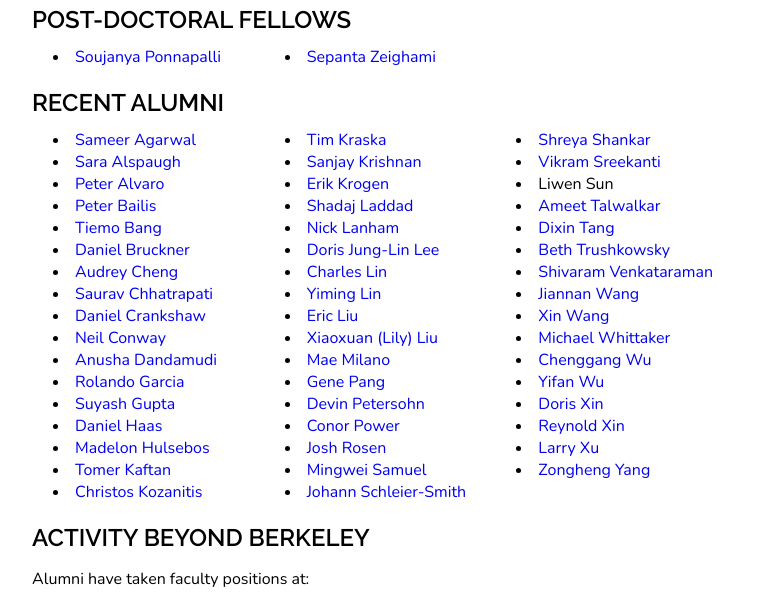
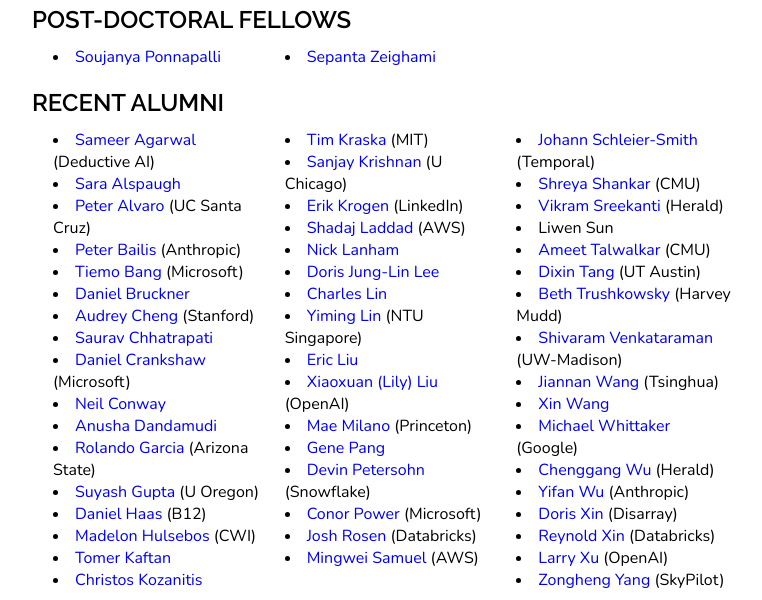
Before and after one commit to BerkeleyDataSystems/website, a plain HTML site: page index.html in a window 1280 px wide. Shown: the part 1590-2190 px from the top of the page, without its empty margins (258-1020 px from the left). Drawn offline with nearby package versions, Linux system fonts and the light colour scheme; files whose address does not match are found by name.

Commit message:
Add current affiliations for recent alumni
Co-Authored-By: Claude Fable 5.2 <noreply@anthropic.com>

```diff
--- a/index.html
+++ b/index.html
@@ -166,56 +166,56 @@
 
         <h2>RECENT ALUMNI</h2>
         <ul class="triplelist">
-            <li><a href="https://sameeragarwal.github.io/">Sameer Agarwal</a></li>
+            <li><a href="https://sameeragarwal.github.io/">Sameer Agarwal</a> (Deductive AI)</li>
             <li><a href="https://www.linkedin.com/in/salspaugh">Sara Alspaugh</a></li>
-            <li><a href="http://people.ucsc.edu/~palvaro/">Peter Alvaro</a></li>
-            <li><a href="http://www.bailis.org/">Peter Bailis</a></li>
-            <li><a href="https://www.informatik.tu-darmstadt.de/systems/systems_tuda/group/team_detail_79552.en.jsp">Tiemo Bang</a></li>
+            <li><a href="http://people.ucsc.edu/~palvaro/">Peter Alvaro</a> (UC Santa Cruz)</li>
+            <li><a href="http://www.bailis.org/">Peter Bailis</a> (Anthropic)</li>
+            <li><a href="https://www.informatik.tu-darmstadt.de/systems/systems_tuda/group/team_detail_79552.en.jsp">Tiemo Bang</a> (Microsoft)</li>
             <li><a href="https://www.linkedin.com/in/daniel-bruckner-35582a2a">Daniel Bruckner</a></li>
-            <li><a href="https://audreyccheng.com/">Audrey Cheng</a></li>
+            <li><a href="https://audreyccheng.com/">Audrey Cheng</a> (Stanford)</li>
             <li><a href="https://saurav-c.github.io/">Saurav Chhatrapati</a></li>
-            <li><a href="https://dancrankshaw.com/">Daniel Crankshaw</a></li>
+            <li><a href="https://dancrankshaw.com/">Daniel Crankshaw</a> (Microsoft)</li>
             <li><a href="http://www.neilconway.org/">Neil Conway</a></li>
             <li><a href="https://www.linkedin.com/in/anusha-dandamudi/">Anusha Dandamudi</a></li>
-            <li><a href="https://rlnsanz.github.io/">Rolando Garcia</a></li>
-            <li><a href="https://gupta-suyash.github.io/">Suyash Gupta</a></li>
-            <li><a href="https://thisisdhaas.com/">Daniel Haas</a></li>
-            <li><a href="https://www.madelonhulsebos.com/">Madelon Hulsebos</a></li>
+            <li><a href="https://rlnsanz.github.io/">Rolando Garcia</a> (Arizona State)</li>
+            <li><a href="https://gupta-suyash.github.io/">Suyash Gupta</a> (U Oregon)</li>
+            <li><a href="https://thisisdhaas.com/">Daniel Haas</a> (B12)</li>
+            <li><a href="https://www.madelonhulsebos.com/">Madelon Hulsebos</a> (CWI)</li>
             <li><a href="https://www.linkedin.com/in/tomerkaftan">Tomer Kaftan</a></li>
             <li><a href="http://cseweb.ucsd.edu/~ckozanit/">Christos Kozanitis</a></li>
-            <li><a href="https://people.csail.mit.edu/kraska/">Tim Kraska</a></li>
-            <li><a href="http://sanjayk.io/">Sanjay Krishnan</a></li>
-            <li><a href="https://www.linkedin.com/in/erik-krogen-42814250">Erik Krogen</a></li>
-            <li><a href="https://www.shadaj.me/">Shadaj Laddad</a></li>
+            <li><a href="https://people.csail.mit.edu/kraska/">Tim Kraska</a> (MIT)</li>
+            <li><a href="http://sanjayk.io/">Sanjay Krishnan</a> (U Chicago)</li>
+            <li><a href="https://www.linkedin.com/in/erik-krogen-42814250">Erik Krogen</a> (LinkedIn)</li>
+            <li><a href="https://www.shadaj.me/">Shadaj Laddad</a> (AWS)</li>
             <li><a href="https://github.com/nicklan">Nick Lanham</a></li>
             <li><a href="https://dorisjlee.github.io/">Doris Jung-Lin Lee</a></li>
             <li><a href="https://charlesl.in">Charles Lin</a></li>
-            <li><a href="https://yiminl18.github.io/">Yiming Lin</a></li>
+            <li><a href="https://yiminl18.github.io/">Yiming Lin</a> (NTU Singapore)</li>
             <li><a href="https://www.linkedin.com/in/eric-cs-liu/">Eric Liu</a></li>
-            <li><a href="https://liuxiaoxuanpku.github.io/">Xiaoxuan (Lily) Liu</a></li>
-            <li><a href="http://languagesforsyste.ms/">Mae Milano</a></li>
+            <li><a href="https://liuxiaoxuanpku.github.io/">Xiaoxuan (Lily) Liu</a> (OpenAI)</li>
+            <li><a href="http://languagesforsyste.ms/">Mae Milano</a> (Princeton)</li>
             <li><a href="https://www.linkedin.com/in/genepang">Gene Pang</a></li>
-            <li><a href="https://www.linkedin.com/in/devinpetersohn/">Devin Petersohn</a></li>
-            <li><a href="https://www.linkedin.com/in/conorpower23/">Conor Power</a></li>
-            <li><a href="https://github.com/JoshRosen">Josh Rosen</a></li>
-            <li><a href="https://www.linkedin.com/in/mingweisamuel/">Mingwei Samuel</a></li>
-            <li><a href="https://johann.schleier-smith.com/">Johann Schleier-Smith</a></li>
-            <li><a href="https://www.sh-reya.com/">Shreya Shankar</a></li>
-            <li><a href="http://www.vikrams.io/">Vikram Sreekanti</a></li>
+            <li><a href="https://www.linkedin.com/in/devinpetersohn/">Devin Petersohn</a> (Snowflake)</li>
+            <li><a href="https://www.linkedin.com/in/conorpower23/">Conor Power</a> (Microsoft)</li>
+            <li><a href="https://github.com/JoshRosen">Josh Rosen</a> (Databricks)</li>
+            <li><a href="https://www.linkedin.com/in/mingweisamuel/">Mingwei Samuel</a> (AWS)</li>
+            <li><a href="https://johann.schleier-smith.com/">Johann Schleier-Smith</a> (Temporal)</li>
+            <li><a href="https://www.sh-reya.com/">Shreya Shankar</a> (CMU)</li>
+            <li><a href="http://www.vikrams.io/">Vikram Sreekanti</a> (Herald)</li>
             <li>Liwen Sun</li>
-            <li><a href="https://www.cs.cmu.edu/~atalwalk/">Ameet Talwalkar</a></li>
-            <li><a href="https://www.cs.utexas.edu/people/faculty-researchers/dixin-tang">Dixin Tang</a></li>
-            <li><a href="https://www.cs.hmc.edu/~beth//">Beth Trushkowsky</a></li>
-            <li><a href="https://shivaram.org/">Shivaram Venkataraman</a></li>
-            <li><a href="https://dbgroup.cs.tsinghua.edu.cn/jnwang/">Jiannan Wang</a></li>
+            <li><a href="https://www.cs.cmu.edu/~atalwalk/">Ameet Talwalkar</a> (CMU)</li>
+            <li><a href="https://www.cs.utexas.edu/people/faculty-researchers/dixin-tang">Dixin Tang</a> (UT Austin)</li>
+            <li><a href="https://www.cs.hmc.edu/~beth//">Beth Trushkowsky</a> (Harvey Mudd)</li>
+            <li><a href="https://shivaram.org/">Shivaram Venkataraman</a> (UW-Madison)</li>
+            <li><a href="https://dbgroup.cs.tsinghua.edu.cn/jnwang/">Jiannan Wang</a> (Tsinghua)</li>
             <li><a href="https://xinw.ai/">Xin Wang</a></li>
-            <li><a href="https://mwhittaker.github.io/">Michael Whittaker</a></li>
-            <li><a href="http://cgwu.io/">Chenggang Wu</a></li>
-            <li><a href="http://yifanwu.net/">Yifan Wu</a></li>
-            <li><a href="https://dorx.me/">Doris Xin</a></li>
-            <li><a href="https://rxin.github.io/">Reynold Xin</a></li>
-            <li><a href="http://www.larryxu.com/">Larry Xu</a></li>
-            <li><a href="http://zongheng.me/">Zongheng Yang</a></li>
+            <li><a href="https://mwhittaker.github.io/">Michael Whittaker</a> (Google)</li>
+            <li><a href="http://cgwu.io/">Chenggang Wu</a> (Herald)</li>
+            <li><a href="http://yifanwu.net/">Yifan Wu</a> (Anthropic)</li>
+            <li><a href="https://dorx.me/">Doris Xin</a> (Disarray)</li>
+            <li><a href="https://rxin.github.io/">Reynold Xin</a> (Databricks)</li>
+            <li><a href="http://www.larryxu.com/">Larry Xu</a> (OpenAI)</li>
+            <li><a href="http://zongheng.me/">Zongheng Yang</a> (SkyPilot)</li>
         </ul>
 
         <h2>ACTIVITY BEYOND BERKELEY</h2>
```
